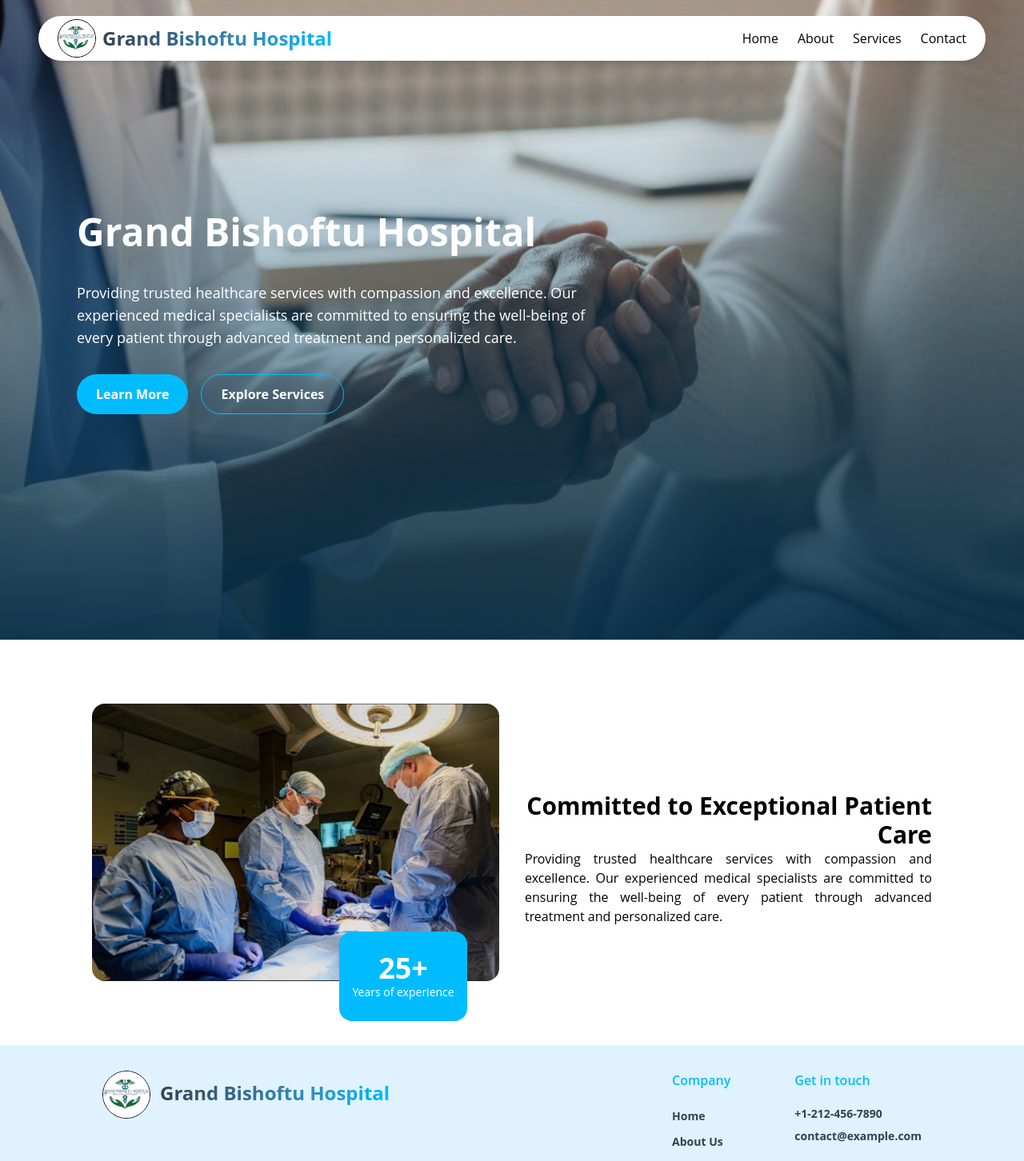
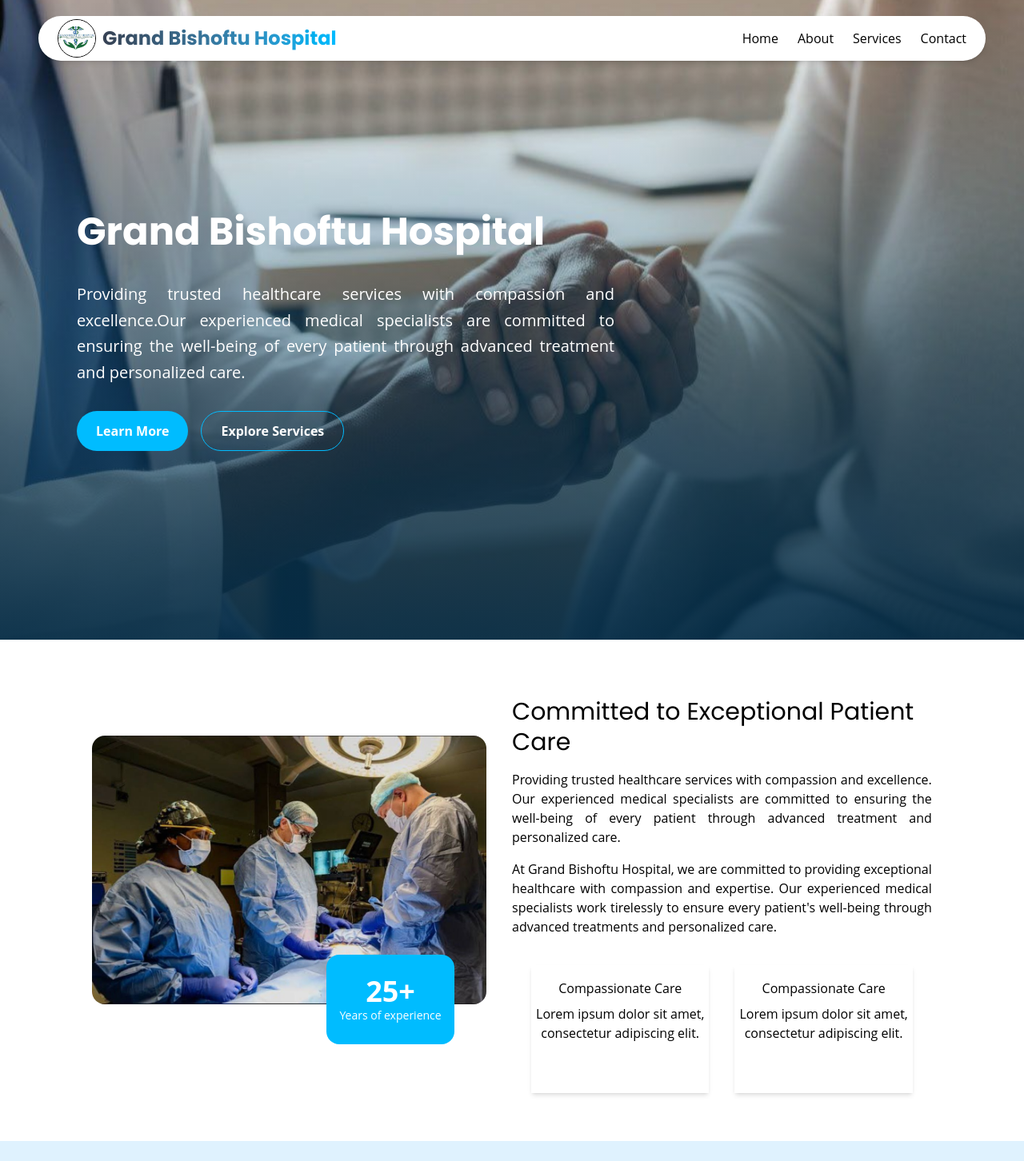
Before and after one commit to Tsedniya/Grand_Bishoftu_Hospital, a React (Vite) app in the folder myapp/: page / in a window 1280 px wide. Shown: the top 1452 px of the page at 80% size. Built offline with nearby package versions, Linux system fonts and the light colour scheme.

Commit message:
frontend:homeone

```diff
--- a/myapp/src/components/Hero.jsx
+++ b/myapp/src/components/Hero.jsx
@@ -19,19 +19,19 @@ const Hero = () => {
 
 
           <div className="flex flex-col items-start gap-6 md:gap-8">
-              <h1 className="text-3xl sm:text-4xl md:text-5xl font-bold text-white leading-tight">
+              <h1 className="text-3xl sm:text-4xl md:text-5xl font-poppins font-bold text-white leading-tight">
                 Grand Bishoftu Hospital
               </h1>
 
-              <p className="text-sm sm:text-base md:text-lg text-white max-w-xl md:max-w-2xl">
-                Providing trusted healthcare services with compassion and excellence. Our experienced medical specialists are committed to ensuring the well-being of every patient through advanced treatment and personalized care.
-              </p>
+          <p className="text-base sm:text-lg md:text-xl font-opensans text-white max-w-full md:max-w-2xl text-left md:text-justify leading-relaxed text-justify-inter-word">
+            Providing trusted healthcare services with compassion and excellence.Our experienced medical specialists are committed to ensuring the well-being of every patient through advanced treatment and personalized care.
+          </p>
 
               <div className="flex flex-col sm:flex-row gap-3 sm:gap-4">
-                <button className="font-bold px-6 py-3 bg-sky-400 text-white rounded-full hover:bg-sky-700 hover:cursor-pointer">
+                <button className="font-bold font-opensans px-6 py-3 bg-sky-400 text-white rounded-full hover:bg-sky-700 hover:cursor-pointer">
                   Learn More
                 </button>
-                <button className="font-bold px-6 py-3 border border-sky-400 text-white rounded-full hover:bg-sky-400 hover:cursor-pointer">
+                <button className="font-bold font-opensans px-6 py-3 border border-sky-400 text-white rounded-full hover:bg-sky-400 hover:cursor-pointer">
                   Explore Services
                 </button>
               </div>
--- a/myapp/src/components/Homeone.jsx
+++ b/myapp/src/components/Homeone.jsx
@@ -3,7 +3,7 @@ import opration from '../assets/opration.jpg'
 
 const Homeone = () => {
   return (
-    <div className="flex flex-col sm:flex-row items-center justify-between px-4 sm:px-[5vw] md:px-[7vw] lg:px-[9vw] gap-8">
+   <div className="flex flex-col sm:flex-row items-center sm:items-start justify-between my-10 px-4 sm:px-[5vw] md:px-[7vw] lg:px-[9vw] gap-8">
 
       {/* Image + overlay */}
       <div className="relative w-full sm:w-1/2 flex items-center justify-center py-10 sm:py-0 my-20 ">
@@ -20,19 +20,41 @@ const Homeone = () => {
         >
           <div className="flex flex-col items-center justify-center">
             <p className="font-bold text-4xl">25+</p>
-            <p>Years of experience</p>
+            <p className='font-opensans'>Years of experience</p>
           </div>
         </div>
       </div>
 
-      {/* Text heading */}
-      <div className="w-full sm:w-1/2 text-left sm:text-right mt-10">
-        <h1 className="text-3xl font-bold">
-          Committed to Exceptional Patient Care
-        </h1>
-        <p className='text-justify'>Providing trusted healthcare services with compassion and excellence. Our experienced medical specialists are committed to ensuring the well-being of every patient through advanced treatment and personalized care.
-          </p>
-      </div>
+      <div className="w-full sm:w-1/2 sm:text-right flex-col mt-8">
+          < div >
+              <h3 className="text-3xl text-left  font-poppins leading-tight ">
+                Committed to Exceptional Patient Care
+              </h3>
+
+                <p className='mt-4 font-opensans text-justify '>Providing trusted healthcare services with compassion and excellence. Our experienced medical specialists are committed to ensuring the well-being of every patient through advanced treatment and personalized care.
+                </p>
+                <p  className='mt-4 font-opensans text-justify'>
+                  At Grand Bishoftu Hospital, we are committed to providing exceptional healthcare with compassion and expertise. Our experienced medical specialists work tirelessly to ensure every patient's well-being through advanced treatments and personalized care.
+                </p>
+          </div>
+
+
+        <div className='sm:flex flex-row gap-8 text-center mt-4 py-5 px-6'>
+
+          <div className='bg-white border w-80 h-40 border-white transition-transform duration-300 hover:scale-105 shadow-md '>
+                <p className='pt-4 pb-2'>Compassionate Care</p>
+                <p>Lorem ipsum dolor sit amet, consectetur adipiscing elit.</p>
+          </div>
+
+          <div className='bg-white border flex-row items-center w-80 h-40 justify-center border-white transition-transform duration-300 hover:scale-105 shadow-md '>
+                <p className='pt-4 pb-2'>Compassionate Care</p>
+                <p>Lorem ipsum dolor sit amet, consectetur adipiscing elit.</p>
+          </div>
+
+        </div>
+
+        </div>
+
 
     </div>
   )
--- a/myapp/src/components/Navbar.jsx
+++ b/myapp/src/components/Navbar.jsx
@@ -32,7 +32,7 @@ const Navbar = () => {
       <div className="flex items-center space-x-2">
         <img className="w-12 rounded-full border border-gray" src={logo} alt="logo" />
 
-        <span className="text-2xl font-bold bg-gradient-to-r from-gray-700 to-sky-400 bg-clip-text text-transparent">
+        <span className="text-2xl font-poppins font-bold bg-gradient-to-r from-gray-700 to-sky-400 bg-clip-text text-transparent">
           {visible ? 'GBH' : (
             <>
               <span className="hidden sm:inline">Grand Bishoftu Hospital</span>
```
